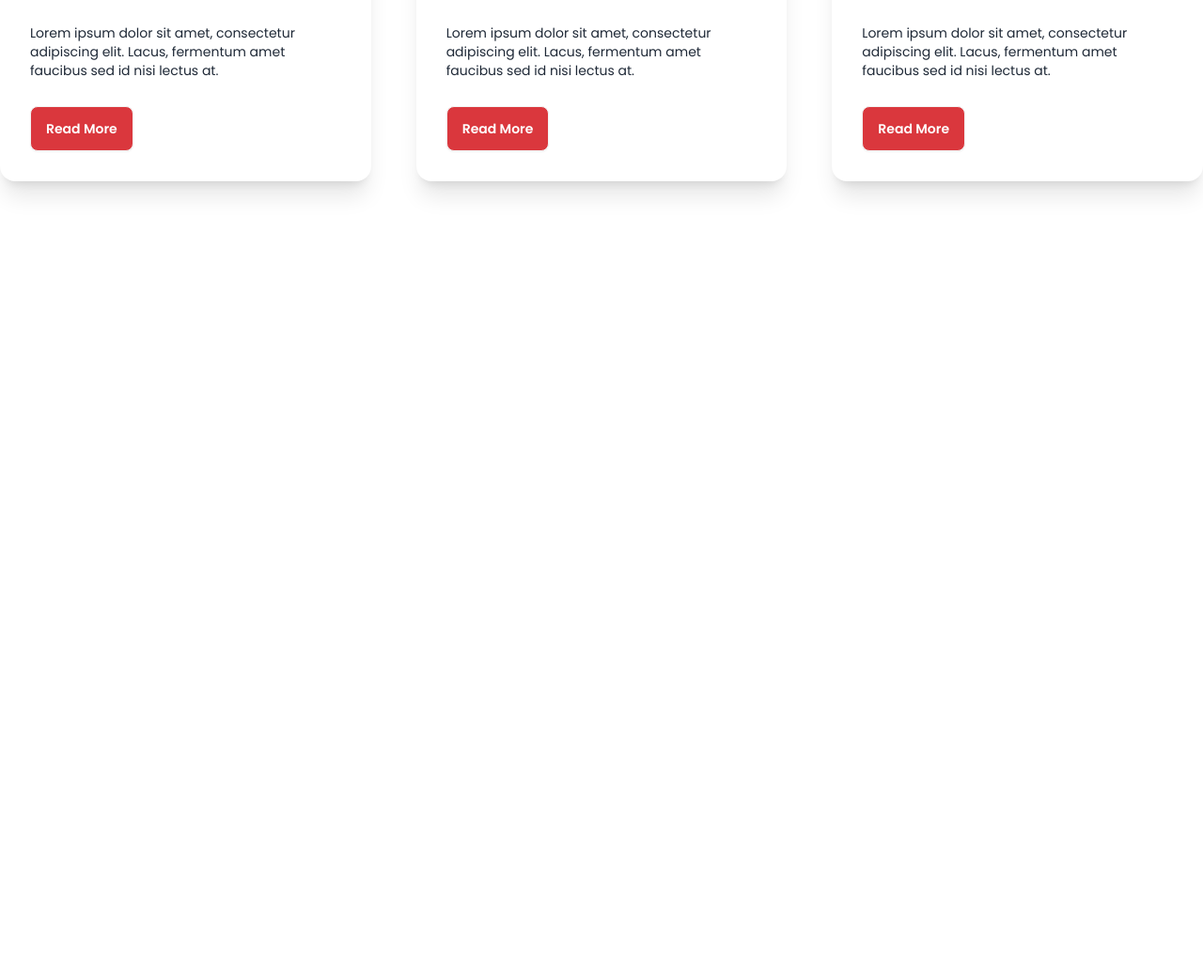
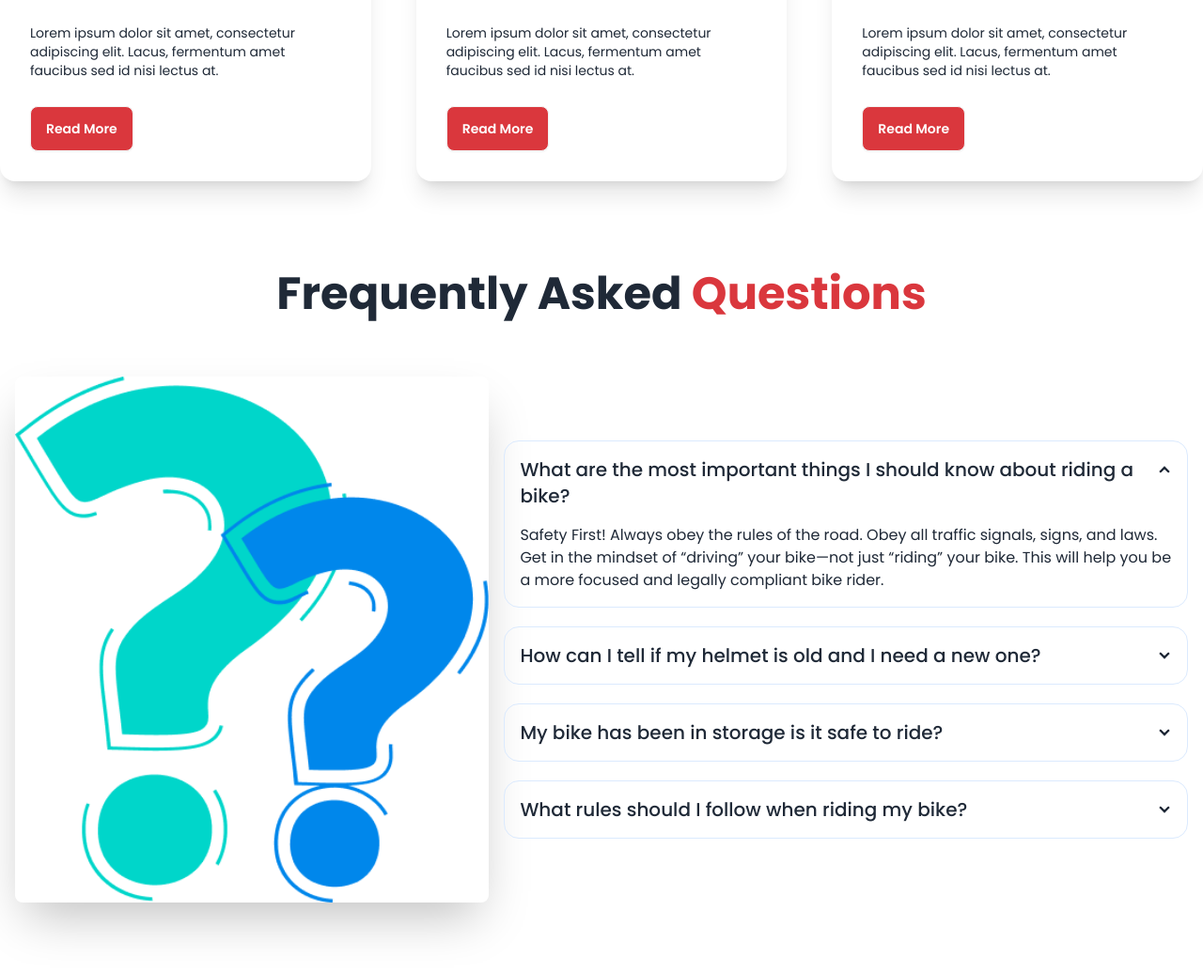
Before and after one commit to srsshawon/biker-zone-daisyui, a plain HTML site: page index.html in a window 1280 px wide. Shown: the part 1636-2671 px from the top of the page at 94% size. Before the commit the page ends 1925 px from the top, so only its background shows below. Drawn offline with nearby package versions, Linux system fonts and the light colour scheme.

Commit message:
faq section done

```diff
--- a/index.html
+++ b/index.html
@@ -212,6 +212,52 @@
          </div>
        </section>
 
+        <!-- QNA section -->
+       <section class="my-24">
+        <h3 class="text-5xl font-bold text-center mb-12">
+          Frequently Asked <span class="text-bike-primary">Questions</span>
+        </h3>
+        <div class="hero">
+          <div class="hero-content flex-col lg:flex-row">
+            <img
+              src="images/others/faq.png"
+              class="w-full rounded-lg shadow-2xl" />
+            <div class="space-y-5">
+              <div class="collapse collapse-arrow border border-blue-100">
+                <input type="radio" name="my-accordion-2" checked="checked" />
+                <div class="collapse-title text-xl font-medium">What are the most important things I should know about riding a bike?
+                </div>
+                <div class="collapse-content">
+                  <p>Safety First! Always obey the rules of the road. Obey all traffic signals, signs, and laws. Get in the mindset of “driving” your bike—not just “riding” your bike. This will help you be a more focused and legally compliant bike rider.
+                  </p>
+                </div>
+              </div>
+              <div class="collapse collapse-arrow border border-blue-100">
+                <input type="radio" name="my-accordion-2" />
+                <div class="collapse-title text-xl font-medium">How can I tell if my helmet is old and I need a new one?
+                </div>
+                <div class="collapse-content">
+                  <p>hello</p>
+                </div>
+              </div>
+              <div class="collapse collapse-arrow border border-blue-100">
+                <input type="radio" name="my-accordion-2" />
+                <div class="collapse-title text-xl font-medium">My bike has been in storage is it safe to ride?</div>
+                <div class="collapse-content">
+                  <p>hello</p>
+                </div>
+              </div>
+              <div class="collapse collapse-arrow border border-blue-100">
+                <input type="radio" name="my-accordion-2" />
+                <div class="collapse-title text-xl font-medium">What rules should I follow when riding my bike?</div>
+                <div class="collapse-content">
+                  <p>hello</p>
+                </div>
+              </div>
+            </div>
+          </div>
+        </div>
+       </section>
     </main>
     <footer>
 
```
